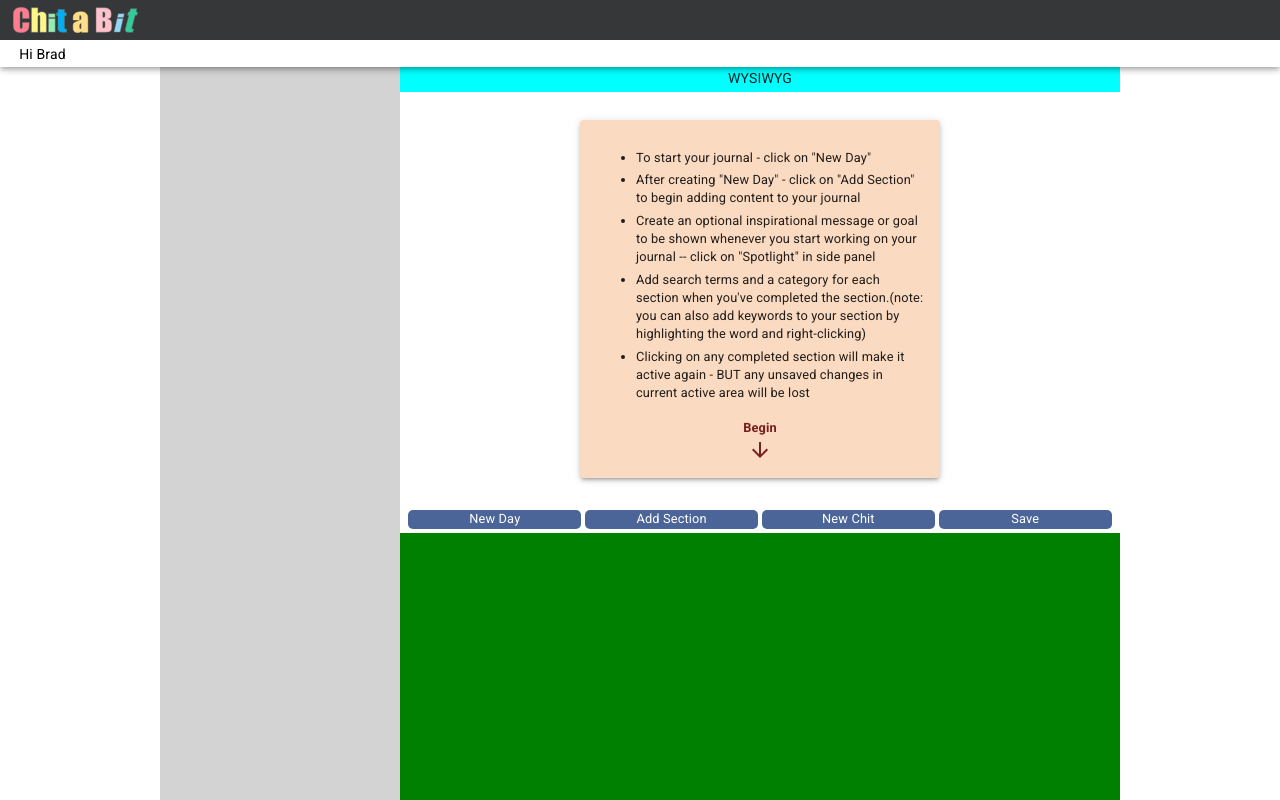
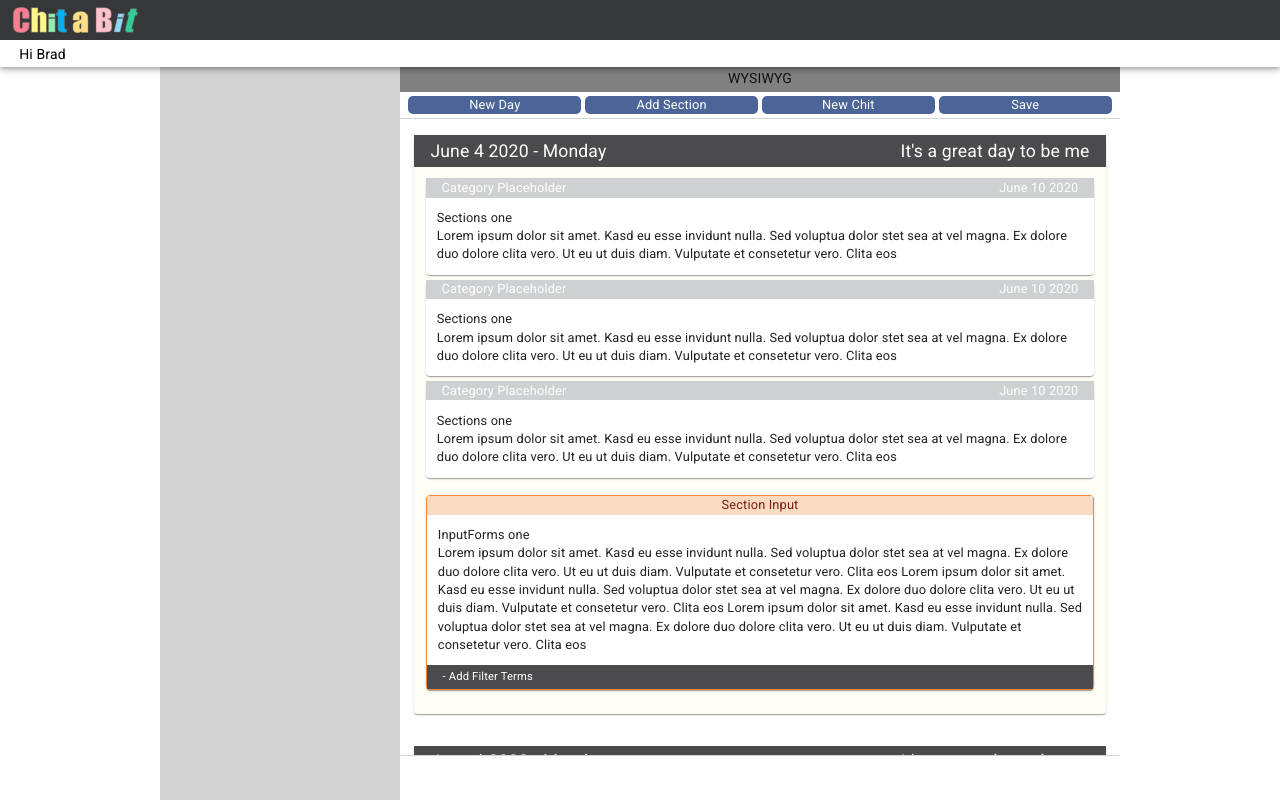
Before and after one commit to bbrous/chitabit, a React (Create React App) app: page /main in a window 1280 px wide. Built offline with nearby package versions, Linux system fonts and the light colour scheme.

Commit message:
Added Form

```diff
--- a/src/app/redux/reducers/reducer_Main.js
+++ b/src/app/redux/reducers/reducer_Main.js
@@ -20,6 +20,11 @@ import {
 
     view: 'journal',
     displaySidePanel: 'hide',
+    journalDisplay: {
+      currentDaY: '',
+      currentSection: '',
+      lastSection: ''
+    }
 
   }
 
--- a/src/components/JournalButtons.jsx
+++ b/src/components/JournalButtons.jsx
@@ -9,7 +9,8 @@ const theme = createMuiTheme(); // allows use of mui theme in styled component
 
 const Wrapper= styled('div')({
   display: 'flex',
-
+  //  position: 'absolute',
+  //  top: '3.5rem',
   justifyContent: 'center',
   alignItems: 'center',
   height: '1.7rem',
@@ -17,7 +18,7 @@ const Wrapper= styled('div')({
   backgroundColor: 'white',
   padding: '4px 0',
 
-
+    borderBottom: '1px solid lightgrey',
 })
 
 // const ButtonWrapper= styled('div')({
@@ -48,7 +49,7 @@ const ActionButton= styled('div')({
   '&:hover' : {
     backgroundColor: chitBlueLight,
     textDecoration: 'none',
-    color: 'yellow'
+    color: 'white'
   }
 
 })
@@ -65,7 +66,7 @@ const JournalButtons = () => {
       <ActionButton>New Day</ActionButton>
       <ActionButton>Add Section</ActionButton>
       <ActionButton>New Chit</ActionButton>
-      <ActionButton>Save </ActionButton>
+      <ActionButton>Save  </ActionButton>
 
 
     </Wrapper>
--- a/src/pages/private/Main.jsx
+++ b/src/pages/private/Main.jsx
@@ -1,10 +1,10 @@
 import React , {useState} from 'react'
 import HeaderMain from './mainElements/Header_main'
 
-import{chitOrange} from '../../styles/colors'
+import{chitOrange, lightGrey} from '../../styles/colors'
 
 import InitialMessage from './journalElements/InitialMessage'
-
+import Day from './journalElements/Day'
 
 // import MainLanding from './elements_landing/Main_Landing'
 // import HeaderMain from './mainElements/Header_main'
@@ -71,7 +71,7 @@ const MainWrapper= styled('div')({
   maxWidth: '960px',
   minHeight: '600px',
   height: '100%',
-backgroundColor: 'orange',
+// backgroundColor: 'orange',
   [theme.breakpoints.down('sm')] : {
 
   },
@@ -239,19 +239,7 @@ const MainContentWrapper= styled('div')({
   height: '100%',
 
 
-  '&::-webkit-scrollbar': {
-    width: '0.75em'
-  },
-  '&::-webkit-scrollbar-track': {
-    boxShadow: 'inset 0 0 6px rgba(0,0,0,0.4)',
-    webkitBoxShadow: 'inset 0 0 6px rgba(0,0,0,0.4)'
-  },
-  '&::-webkit-scrollbar-thumb': {
-    backgroundColor: 'rgba(0,0,0,.3)',
-    border: '2px solid rgba(0,0,0,.1)',
-    borderRadius: '5px'
-  },
-  overflow: 'auto',
+
 
 
   [theme.breakpoints.down('sm')] : {
@@ -283,9 +271,10 @@ const ContentArea = styled('div')({
   display: 'block',
   position: 'relative',
   marginLeft: '15rem',
-  height: '100%',
+  height: '92vh',
   paddingTop:  '1.75rem',
-  backgroundColor: 'green',
+  overflow: 'hidden',
+
 
 
   [theme.breakpoints.down('sm')] : {
@@ -302,12 +291,12 @@ const ContentArea = styled('div')({
 
 const WysiwygWrapper= styled('div')({
   display: 'flex',
-  position: 'absolute',
+  // position: 'absolute',
   justifyContent: 'center',
   alignItems: 'center',
   height: '1.75rem',
   width: '100%',
-  backgroundColor: 'aqua',
+  backgroundColor: 'grey',
 
 
 })
@@ -317,11 +306,27 @@ const Content= styled('div')({
   flexDirection: 'column',
   justifyContent: 'flex-start',
   alignItems: 'center',
-  marginTop: '1.75rem',
+
   width: '100%',
+  height: '90%',
+  marginBottom: '3px',
   backgroundColor: 'white',
+  borderBottom: '1px solid lightgrey',
 
-
+  // backgroundColor: 'green',
+  '&::-webkit-scrollbar': {
+    width: '0.75em'
+  },
+  '&::-webkit-scrollbar-track': {
+    boxShadow: 'inset 0 0 6px rgba(0,0,0,0.4)',
+    webkitBoxShadow: 'inset 0 0 6px rgba(0,0,0,0.4)'
+  },
+  '&::-webkit-scrollbar-thumb': {
+    backgroundColor: 'rgba(0,0,0,.3)',
+    border: '2px solid rgba(0,0,0,.1)',
+    borderRadius: '5px'
+  },
+  overflow: 'auto',
 })
 
 
@@ -337,11 +342,20 @@ const Main = (props) => {
   // let view = props.view.private.view
   // console.log('[Main ]... props --- ', view)
 
+
+
   let viewSidePanel = props.view.private.displaySidePanel
 
-  console.log('[Main ]... props --- ', props.view)
+  /* const - lastSectionDisplayed
+      determine the last section worked on from Redux store
+      if no section exists then the Initial MessageChannel
+      will be displayed in render
+  */
+  const lastSectionDisplayed = props.view.private.journalDisplay.lastSection
 
-  // let viewSidePanel = 'show'
+
+  // console.log('[Main ]... props --- ', props.view)
+
   // let modalShow = props.view.private.modalDisplayed
 
   // const [viewSidePanel, setViewSidePanel ] = useState('hide');
@@ -405,14 +419,21 @@ Nav Stuff
 
 {/*   &&&&&&&&&&&&&&&&&&&&&&&&&&&&&&&&&&&&&&&&&&&&&&&&&&&&&&&&&&&&&&&  */}
           <ContentArea>
+          <WysiwygWrapper>WYSIWYG</WysiwygWrapper>
 
-            <WysiwygWrapper>WYSIWYG</WysiwygWrapper>
+          <JournalButtons/>
+            <Content>
 
-            <Content>
-              <InitialMessage/>
+              {lastSectionDisplayed &&
+                <InitialMessage/>
+              }
 
 
-              <JournalButtons/>
+              <Day/>
+              <Day/>
+
+
+
 
 
             </Content>
--- /dev/null
+++ b/src/pages/private/journalElements/Day.jsx
@@ -0,0 +1,84 @@
+import React from 'react'
+import{ chitOrangeLight, chitVeryLightYellow, darkGrey } from '../../../styles/colors'
+import { styled, createMuiTheme } from "@material-ui/core/styles"
+
+import Section from './Section'
+import InputForm from './InputForm'
+
+import Paper from '@material-ui/core/Paper'
+
+const theme = createMuiTheme(); // allows use of mui theme in styled component
+//--------------------------------------
+
+const Wrapper= styled(Paper)({
+  display: 'flex',
+  flexDirection: 'column',
+  justifyContent: 'flex-start',
+  alignItems: 'flex-start',
+  margin: '1rem 0',
+  padding: '0',
+  width: '96%',
+  backgroundColor: chitVeryLightYellow,
+  fontSize: '.8rem',
+
+
+
+})
+
+const DayHeader= styled('div')({
+  display: 'flex',
+
+  justifyContent: 'space-between',
+  alignItems: 'center',
+
+  padding: '0 1rem',
+  width: '100%',
+  height: '2rem',
+  backgroundColor: darkGrey,
+  color: 'white',
+  fontSize: '1.1rem',
+
+
+
+})
+
+const DayContent= styled('div')({
+  display: 'flex',
+  flexDirection: 'column',
+  justifyContent: 'flex-start',
+  alignItems: 'flex-start',
+  // margin: '1.75rem 0',
+  padding: '.7rem',
+  width: '100%',
+
+
+
+
+})
+
+const Day = () => {
+  return (
+    <Wrapper>
+      <DayHeader>
+        <div>
+          June 4 2020 - Monday
+        </div>
+        <div>
+          It's a great day to be me
+        </div>
+      </DayHeader>
+      <DayContent>
+
+
+          <Section/>
+          <Section/>
+          <Section/>
+          <InputForm/>
+
+
+      </DayContent>
+    </Wrapper>
+  )
+}
+
+export default Day
--- /dev/null
+++ b/src/pages/private/journalElements/InputForm.jsx
@@ -0,0 +1,101 @@
+import React from 'react'
+import{ chitOrangeLight, chitVeryLightYellow, darkGrey, lightGrey, mediumLightGrey, veryLightGrey, chitRedDark } from '../../../styles/colors'
+import { styled, createMuiTheme } from "@material-ui/core/styles"
+
+import ArrowDownwardIcon from '@material-ui/icons/ArrowDownward'
+import Paper from '@material-ui/core/Paper'
+
+const theme = createMuiTheme(); // allows use of mui theme in styled component
+//--------------------------------------
+
+const Wrapper= styled(Paper)({
+  display: 'block',
+
+  margin: '.75rem 0',
+  padding: '0',
+  width: '100%',
+  backgroundColor: 'white',
+  fontSize: '.8rem',
+  border: '1px solid #F58634',
+  // paddingBottom: '1.5rem',
+
+
+})
+const InputFormHeader= styled('div')({
+  display: 'flex',
+
+  justifyContent: 'center',
+  alignItems: 'center',
+
+  padding: '0 1rem',
+  width: '100%',
+  height: '1.2rem',
+  backgroundColor: chitOrangeLight,
+  color: chitRedDark,
+  fontSize: '.8rem',
+
+
+
+})
+
+const InputFormContent= styled('div')({
+  display: 'block',
+  flexDirection: 'column',
+  justifyContent: 'space-between',
+  alignItems: 'flex-start',
+  // margin: '0 0 1.5rem 0',
+  padding: '.7rem',
+  width: '100%',
+
+
+
+
+})
+
+const FilterWrapper= styled('div')({
+  display: 'flex',
+
+  bottom: '0',
+  justifyContent: 'space-between',
+  alignItems: 'center',
+
+  padding: '0 1rem',
+  width: '100%',
+  height: '1.5rem',
+  backgroundColor: darkGrey,
+  color: 'white',
+  fontSize: '.7rem',
+
+
+
+})
+
+// =============================================
+
+const InputForm = () => {
+  return (
+    <Wrapper>
+       <InputFormHeader>
+        <div>
+          Section Input
+        </div>
+
+      </InputFormHeader>
+
+      <InputFormContent>
+      <div>InputForms one</div>
+
+        Lorem ipsum dolor sit amet. Kasd eu esse invidunt nulla. Sed voluptua dolor stet sea at vel magna. Ex dolore duo dolore clita vero. Ut eu ut duis diam. Vulputate et consetetur vero. Clita eos
+
+        Lorem ipsum dolor sit amet. Kasd eu esse invidunt nulla. Sed voluptua dolor stet sea at vel magna. Ex dolore duo dolore clita vero. Ut eu ut duis diam. Vulputate et consetetur vero. Clita eos
+        Lorem ipsum dolor sit amet. Kasd eu esse invidunt nulla. Sed voluptua dolor stet sea at vel magna. Ex dolore duo dolore clita vero. Ut eu ut duis diam. Vulputate et consetetur vero. Clita eos
+
+
+
+      </InputFormContent>
+      <FilterWrapper> - Add Filter Terms </FilterWrapper>
+    </Wrapper>
+  )
+}
+
+export default InputForm
--- /dev/null
+++ b/src/pages/private/journalElements/Section.jsx
@@ -0,0 +1,82 @@
+import React from 'react'
+import{ chitOrangeLight, chitVeryLightYellow, darkGrey, lightGrey, mediumLightGrey, veryLightGrey } from '../../../styles/colors'
+import { styled, createMuiTheme } from "@material-ui/core/styles"
+
+import ArrowDownwardIcon from '@material-ui/icons/ArrowDownward'
+import Paper from '@material-ui/core/Paper'
+
+const theme = createMuiTheme(); // allows use of mui theme in styled component
+//--------------------------------------
+
+const Wrapper= styled(Paper)({
+  display: 'block',
+
+  marginBottom: '5px',
+  padding: '0',
+  width: '100%',
+  backgroundColor: 'white',
+  fontSize: '.8rem',
+
+
+
+})
+const SectionHeader= styled('div')({
+  display: 'flex',
+
+  justifyContent: 'space-between',
+  alignItems: 'center',
+
+  padding: '0 1rem',
+  width: '100%',
+  height: '1.2rem',
+  backgroundColor: mediumLightGrey,
+  color: 'white',
+  fontSize: '.8rem',
+
+
+
+})
+
+const SectionContent= styled('div')({
+  display: 'block',
+  flexDirection: 'column',
+  justifyContent: 'space-between',
+  alignItems: 'flex-start',
+  // margin: '1.75rem 0',
+  padding: '.7rem',
+  width: '100%',
+
+
+
+
+})
+
+// =============================================
+
+const Section = () => {
+  return (
+    <Wrapper>
+       <SectionHeader>
+        <div>
+          Category Placeholder
+        </div>
+        <div>
+          June 10 2020
+        </div>
+      </SectionHeader>
+
+      <SectionContent>
+      <div>Sections one</div>
+
+        Lorem ipsum dolor sit amet. Kasd eu esse invidunt nulla. Sed voluptua dolor stet sea at vel magna. Ex dolore duo dolore clita vero. Ut eu ut duis diam. Vulputate et consetetur vero. Clita eos
+
+
+
+
+      </SectionContent>
+
+    </Wrapper>
+  )
+}
+
+export default Section
--- a/src/styles/colors.js
+++ b/src/styles/colors.js
@@ -13,6 +13,8 @@ export const testColors = {
 
 export const chitOrange = '#F58634'
 export const chitOrangeLight = '#FADAC1'
+
+export const chitVeryLightYellow = '#FFFEF7'
 
 export const chitRedDark ='#781F1C'
 export const chitRed = '#FF5451'
```
